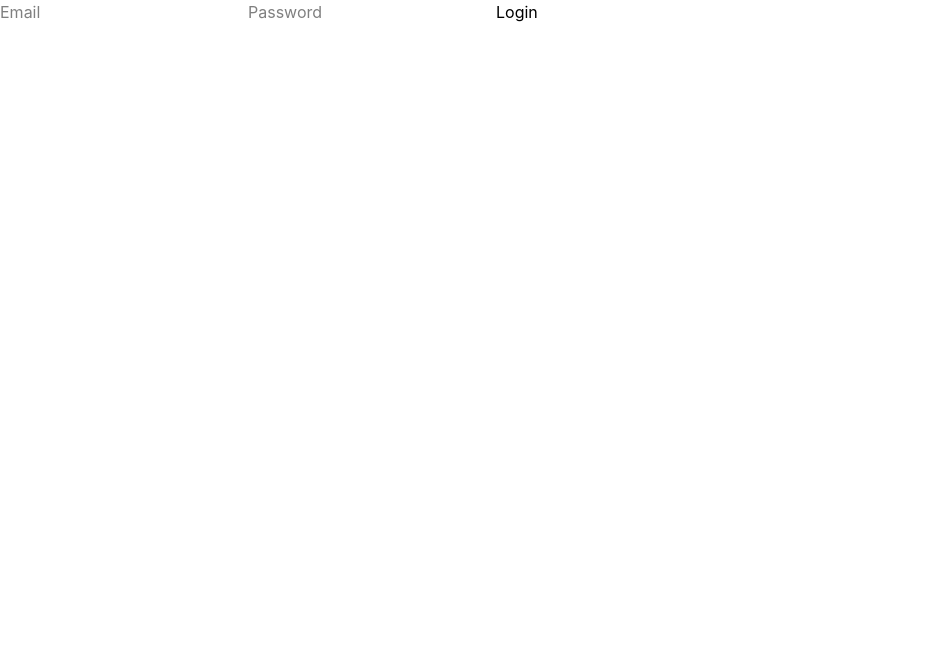
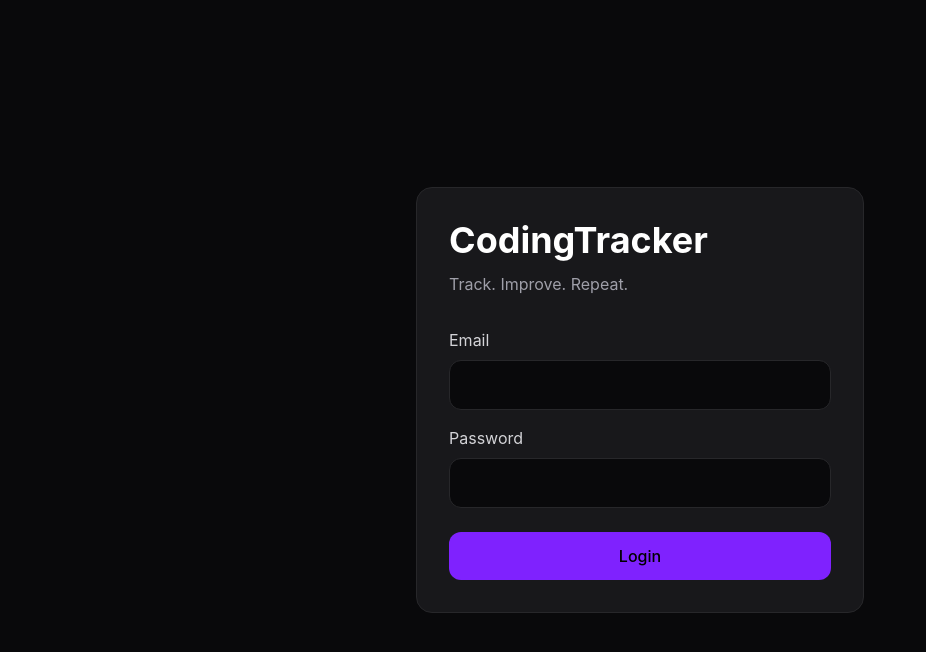
Before and after one commit to vivek221510/coding-tracker, a React (Vite) app in the folder client/: page / in a window 1280 px wide. Shown: the top 652 px of the page, without its empty margins (0-926 px from the left). Built offline with nearby package versions, Linux system fonts and the light colour scheme.

Commit message:
Add Tailwind dashboard, navbar, profile linking UI, and error handling

```diff
--- a/client/src/index.css
+++ b/client/src/index.css
@@ -1 +1,9 @@
 @import "tailwindcss";
+
+input:-webkit-autofill,
+input:-webkit-autofill:hover,
+input:-webkit-autofill:focus,
+input:-webkit-autofill:active {
+  -webkit-box-shadow: 0 0 0 30px #09090b inset !important;
+  -webkit-text-fill-color: white !important;
+}
--- a/client/src/pages/Login.jsx
+++ b/client/src/pages/Login.jsx
@@ -8,6 +8,7 @@ function Login() {
 
   const [email,setEmail] = useState("");
   const [password,setPassword] = useState("")
+  const [errorMessage, setErrorMessage] = useState("");
 
   const handleSubmit = async(e) => {
     e.preventDefault()
@@ -19,40 +20,105 @@ function Login() {
       })
 
       console.log(response.data);
+
+      navigate("/dashboard");
     } catch (error) {
-      console.log(error.response?.data);
+      setErrorMessage(error.response?.data?.message || "Something went wrong");
     }
 
 
 
-    navigate("/dashboard");
+
   }
 
 
 
   return (
-    <>
+    <div className="min-h-screen bg-zinc-950 flex items-center justify-center px-6">
+      <div className="w-full max-w-md bg-zinc-900 border border-zinc-800 rounded-2xl p-8">
+        <div className="mb-8">
+          <h1 className="text-4xl font-bold text-white">CodingTracker</h1>
+
+          <p className="text-zinc-400 mt-3">Track. Improve. Repeat.</p>
+        </div>
+
         <form onSubmit={handleSubmit}>
+          <div className="mb-4">
+            <label className="block text-zinc-300 mb-2">Email</label>
 
             <input
               type="email"
               name="email"
-          placeholder="Email"
-          onChange={(e)=> setEmail(e.target.value)}
+              value={email}
+              onChange={(e)=>{setEmail(e.target.value)}}
+              className="
+              w-full
+              bg-zinc-950
+              border
+              border-zinc-800
+              rounded-xl
+              px-4
+              py-3
+              focus:outline-none
+              focus:border-violet-500
+            "
             />
+          </div>
+
+          <div className="mb-6">
+            <label className="block text-zinc-300 mb-2">Password</label>
+
             <input
               type="password"
               name="password"
-          placeholder="Password"
-          onChange={(e)=> setPassword(e.target.value)}
+              value={password}
+              onChange={(e) => {setPassword(e.target.value)}}
+              className="
+                w-full
+                bg-zinc-950
+                border
+                border-zinc-800
+                rounded-xl
+                px-4
+                py-3
+                focus:outline-none
+                focus:border-violet-500
+                text-white
+                "
             />
 
-        <button type="submit">
+          </div>
+
+          {errorMessage && (
+            <div className="
+              bg-red-500/10
+              border
+              border-red-500
+              text-red-400
+              p-3
+              rounded-xl
+              mb-4
+            ">
+            {errorMessage}
+            </div>
+            )}
+          <button
+            type="submit"
+            className="
+              w-full
+              bg-violet-600
+              hover:bg-violet-700
+              py-3
+              rounded-xl
+              font-medium
+              transition-all
+            "
+          >
             Login
           </button>
-
         </form>
-    </>
+      </div>
+    </div>
   );
 }
 
```
Lines whose indentation alone changed are shown as unchanged.
